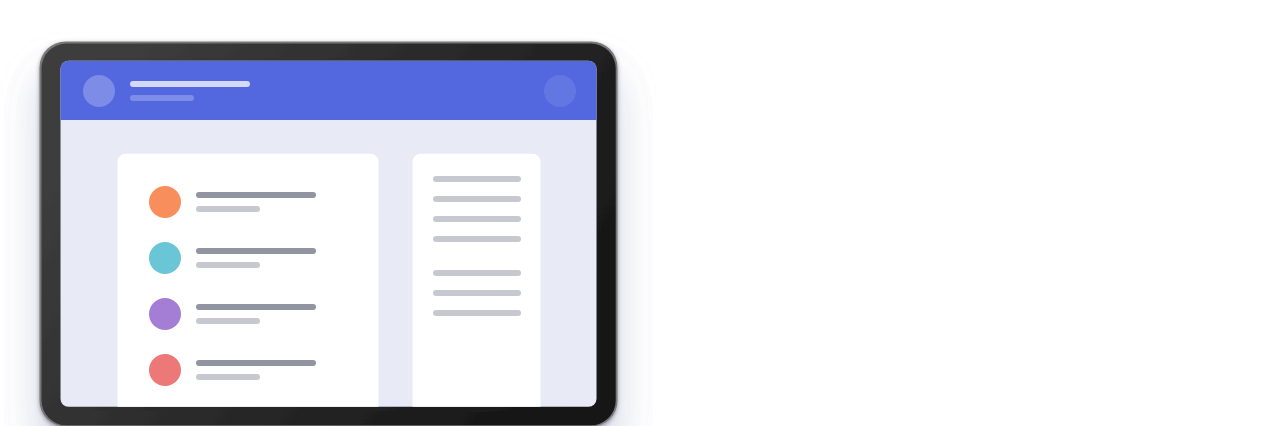
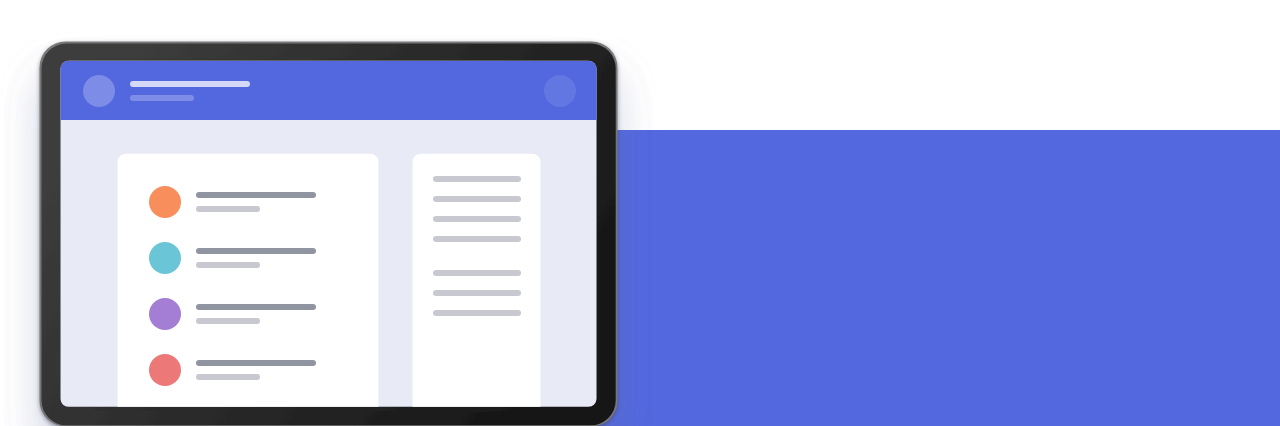
Before and after one commit to sodiqsanusi/bookmark-landing-page, a plain HTML site: page index.html in a window 1280 px wide. Shown: the part 89-515 px from the top of the page. Drawn offline with Linux system fonts and the light colour scheme.

Commit message:
Finally got the background for the images
This actually gave me some problems as I've never actually done something like this before. Twas nice to get it done though.

```diff
--- a/index.html
+++ b/index.html
@@ -18,7 +18,7 @@
   </nav>
 
   <header>
-    <div><img src="./images/illustration-hero.svg" alt="" aria-hidden="true" role="presentation"></div>
+    <div class="bluecurve-bg"><img src="./images/illustration-hero.svg" alt="" aria-hidden="true" role="presentation"></div>
     <article>
       <h1>A Simple Bookmark Manager</h1>
       <p>A clean and simple interface to organize your favourite websites. Open a new
--- a/styles.css
+++ b/styles.css
@@ -39,3 +39,21 @@ nav{
   background-color: transparent;
   cursor: pointer;
 }
+
+.bluecurve-bg{
+  position: relative;
+  margin-bottom: 2em;
+}
+
+.bluecurve-bg::after{
+  content: '';
+  position: absolute;
+  top: 21%;
+  width: 80%;
+  height: 80%;
+  background-color: #5368df;
+  border-bottom-right-radius: 40%;
+  right: 0;
+  z-index: -1;
+  transform: scaleX(-1);
+}
```
